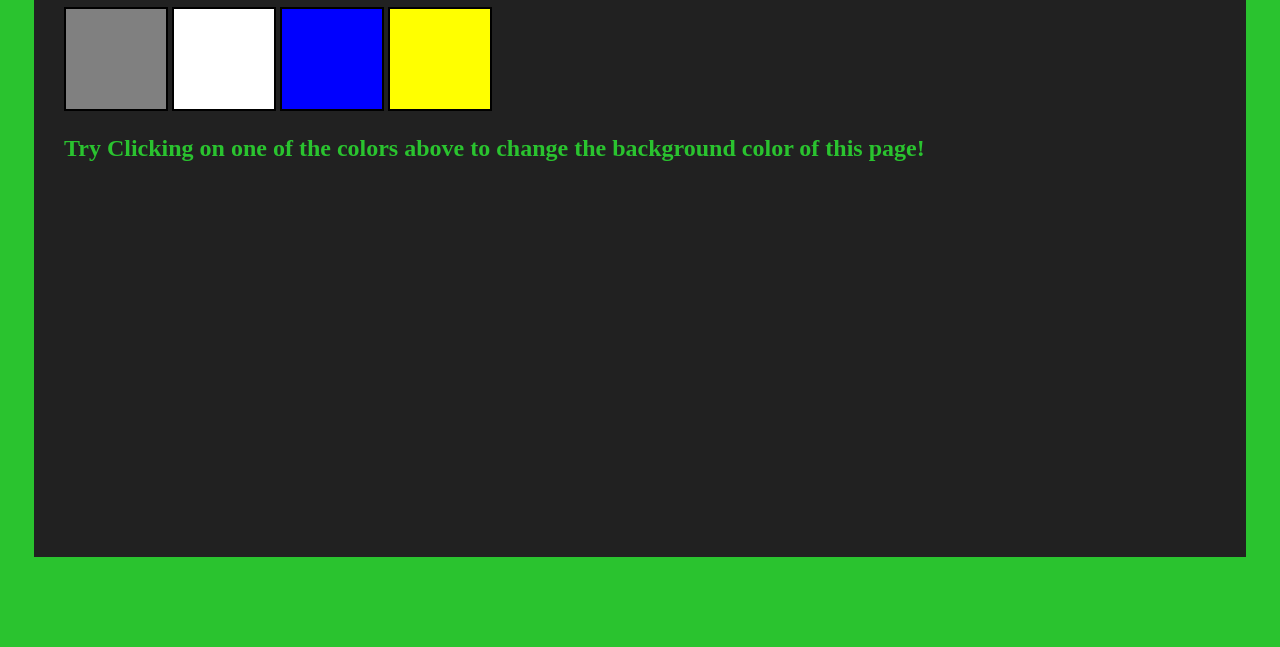
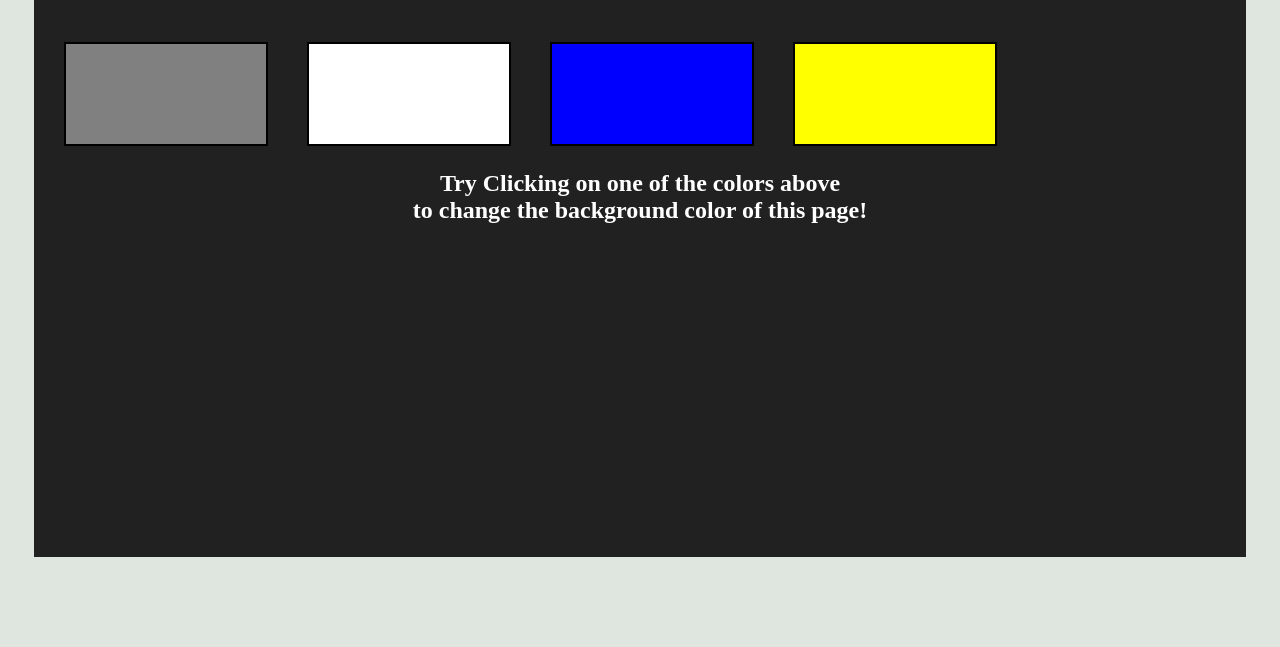
Before and after one commit to adithyasankars/javascript, a plain HTML site: page 07_projects/01_Color_changer/index.html in a window 1280 px wide. Shown: the part 153-800 px from the top of the page. Drawn offline with Linux system fonts and the light colour scheme.

Commit message:
style updated h1,h2 and margins

```diff
--- a/07_projects/01_Color_changer/styles.css
+++ b/07_projects/01_Color_changer/styles.css
@@ -3,8 +3,13 @@ body{
     margin: 0;
     padding: 0;
     box-sizing: border-box;
-    background: rgb(42, 195, 47);
+    background: rgb(223, 230, 223);
 
+}
+
+h1,
+h2{
+  text-align: center;
 }
 
 .canvas{
@@ -14,11 +19,11 @@ body{
     background: #212121;
     margin: 50px auto 0;
     padding: 30px;
-    color: rgb(42, 195, 47);
+    color: white;
 
 }
 
-sapn{
+span{
     display: block;
 }
 
@@ -27,6 +32,9 @@ sapn{
     height: 100px;
     border: solid black 2px;
     display: inline-block;
+    margin-top: 35px;
+    margin-right: 35px;
+    padding: 0 50px 0;
   }
 
   #grey {
```
